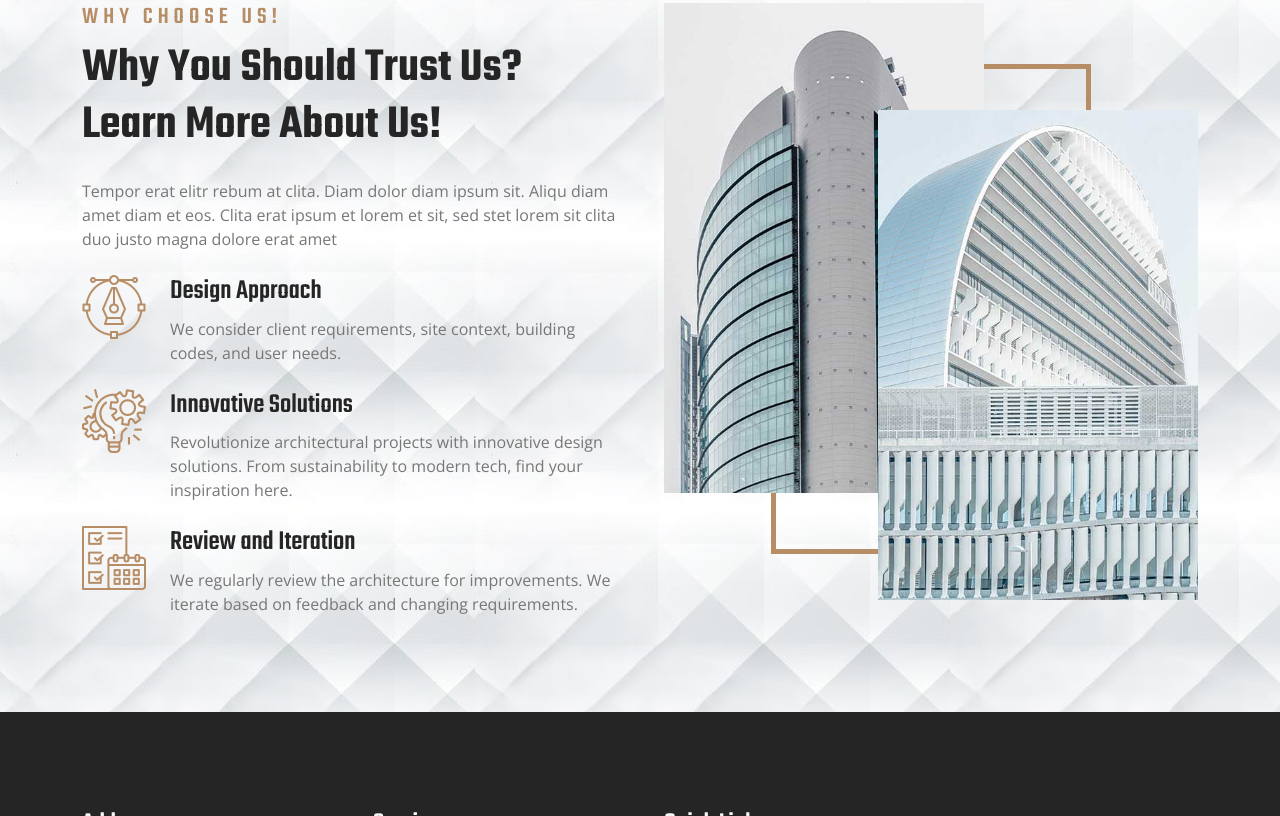
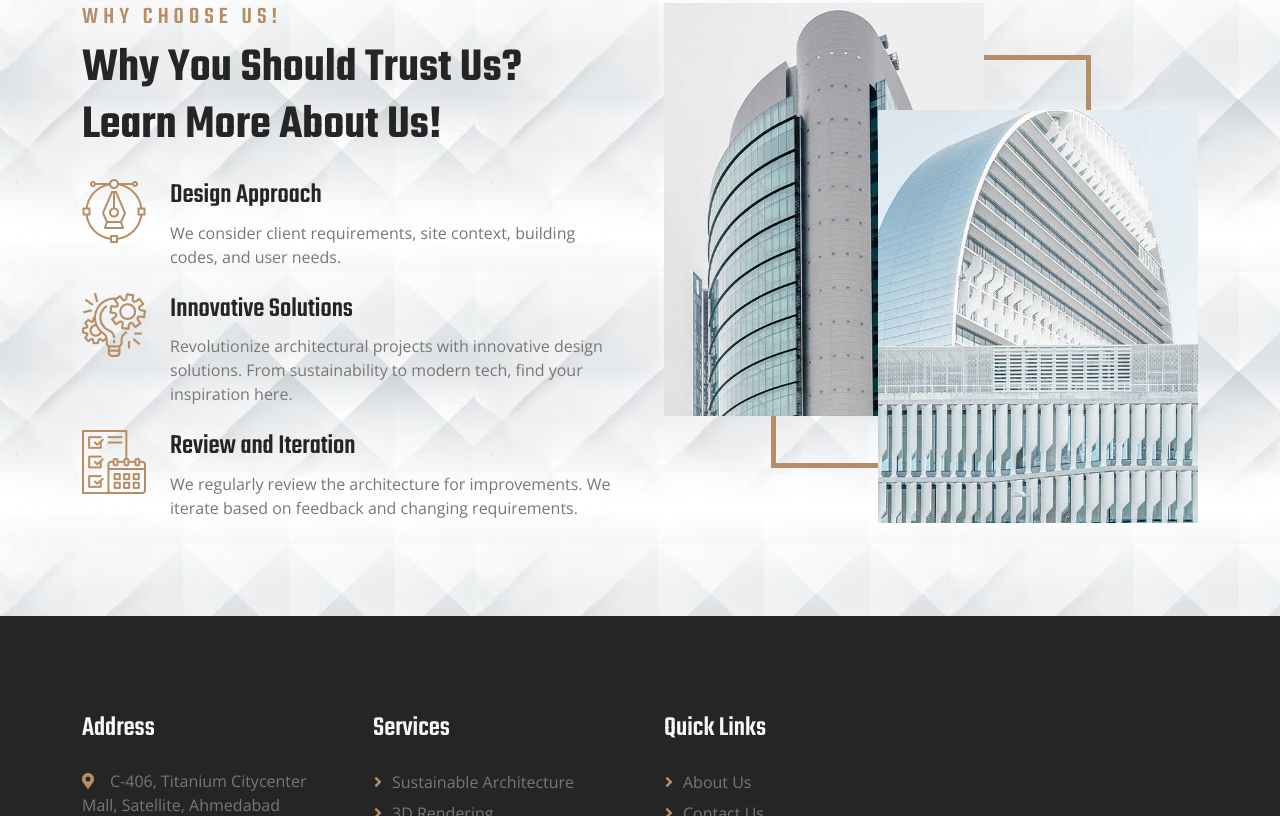
Before and after one commit to Dreamspacedesign/Dsdesign, a plain HTML site: page about.html in a window 1280 px wide. Shown: the part 1121-1937 px from the top of the page. Drawn offline with nearby package versions, Linux system fonts and the light colour scheme.

Commit message:
Update about.html

```diff
--- a/about.html
+++ b/about.html
@@ -110,8 +110,7 @@
                 <div class="col-lg-6 wow fadeInUp" data-wow-delay="0.1s">
                     <h4 class="section-title">Why Choose Us!</h4>
                     <h1 class="display-5 mb-4">Why You Should Trust Us? Learn More About Us!</h1>
-                    <p class="mb-4">Tempor erat elitr rebum at clita. Diam dolor diam ipsum sit. Aliqu diam amet diam et eos. Clita erat ipsum et lorem et sit, sed stet lorem sit clita duo justo magna dolore erat amet</p>
-                    <div class="row g-4">
+			<div class="row g-4">
                         <div class="col-12">
                             <div class="d-flex align-items-start">
                                 <img class="flex-shrink-0" src="img/icons/icon-2.png" alt="Icon">
```
